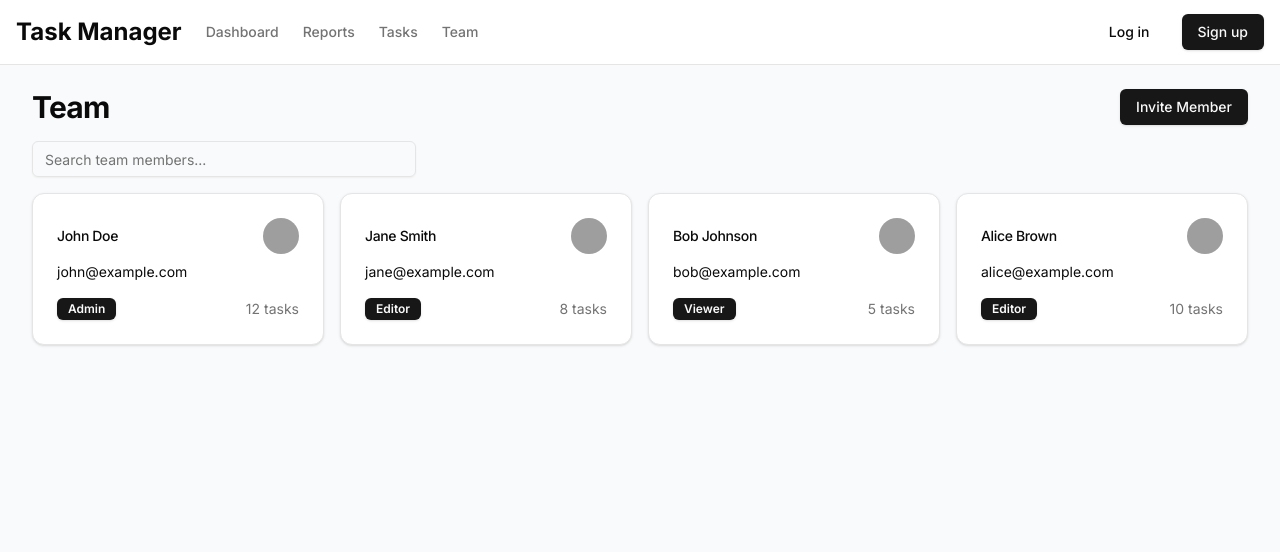
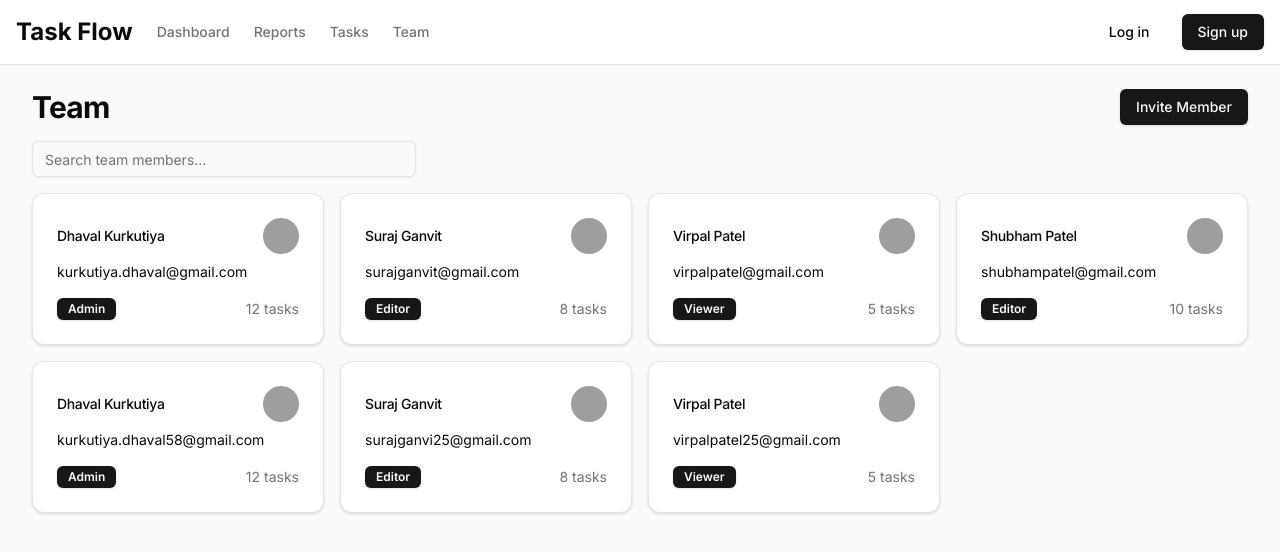
Before and after one commit to Dhavalkurkutiya/task-flow, a Next.js app: page /team in a window 1280 px wide. Shown: the top 552 px of the page. Built offline with nearby package versions, Linux system fonts and the light colour scheme; no server answers; grey boxes are pictures that could not be loaded.

Commit message:
fix/bugs

```diff
--- /dev/null
+++ b/app/admin/page.tsx
@@ -0,0 +1,9 @@
+import React from 'react'
+
+const page = () => {
+  return (
+    <div>page</div>
+  )
+}
+
+export default page
--- a/app/api/users/route.ts
+++ b/app/api/users/route.ts
@@ -8,7 +8,7 @@ export async function POST(request: Request) {
 
     // Basic validation
     if (!name || !email || !password) {
-      return NextResponse.json({ error: 'Missing required fields' }, { status: 400 })
+      return NextResponse.json({ message: 'Missing required fields' }, { status: 400 })
     }
 
     // Check if user already exists
@@ -17,7 +17,7 @@ export async function POST(request: Request) {
     })
 
     if (existingUser) {
-      return NextResponse.json({ error: 'User already exists' }, { status: 409 })
+      return NextResponse.json({ message: 'User with this email already exists' }, { status: 409 })
     }
 
     // Hash the password
@@ -33,11 +33,11 @@ export async function POST(request: Request) {
     })
 
     // Remove password from the response
+    // eslint-disable-next-line @typescript-eslint/no-unused-vars
     const { password: _, ...userWithoutPassword } = user;
-
     return NextResponse.json(userWithoutPassword, { status: 201 })
   } catch (error) {
     console.error('Error creating user:', error)
-    return NextResponse.json({ error: 'Internal server error' }, { status: 500 })
+    return NextResponse.json({ message: 'An error occurred while creating the user.' }, { status: 500 })
   }
 }
--- a/app/page.tsx
+++ b/app/page.tsx
@@ -24,7 +24,7 @@ const features = [
         />
       </svg>
     ),
-    title: "Task Management",
+    title: "Task Flow",
     description:
       "Organize and track your tasks efficiently with our intuitive interface",
   },
--- a/app/reports/page.tsx
+++ b/app/reports/page.tsx
@@ -1,4 +1,4 @@
-import { Card, CardContent, CardDescription, CardHeader, CardTitle } from "@/components/ui/card"
+import { Card, CardContent, CardHeader, CardTitle } from "@/components/ui/card"
 import { Overview } from "@/components/overview"
 import { RecentTasks } from "@/components/recent-tasks"
 
--- a/app/tasks/page.tsx
+++ b/app/tasks/page.tsx
@@ -18,8 +18,8 @@ const tasks = [
     status: "In Progress",
     priority: "High",
     assignee: {
-      name: "John Doe",
-      email: "john@example.com",
+      name: "Dhaval Kurkutiya",
+      email: "kurkutiya.dhaval@gmail.com",
     },
   },
   {
@@ -28,8 +28,8 @@ const tasks = [
     status: "To Do",
     priority: "Medium",
     assignee: {
-      name: "Jane Smith",
-      email: "jane@example.com",
+      name: "Suraj Ganvit",
+      email: "surajganvit@gmail.com",
     },
   },
   {
@@ -38,8 +38,8 @@ const tasks = [
     status: "In Review",
     priority: "Low",
     assignee: {
-      name: "Bob Johnson",
-      email: "bob@example.com",
+      name: "Virpal Patel",
+      email: "virpalpatel@gmail.com",
     },
   },
   {
@@ -48,8 +48,8 @@ const tasks = [
     status: "Done",
     priority: "Medium",
     assignee: {
-      name: "Alice Brown",
-      email: "alice@example.com",
+      name: "Shubham Patel",
+      email: "shubhampatel@gmail.com",
     },
   },
 ]
--- a/app/team/page.tsx
+++ b/app/team/page.tsx
@@ -14,28 +14,46 @@ import { Input } from "@/components/ui/input"
 
 const teamMembers = [
   {
-    name: "John Doe",
-    email: "john@example.com",
+    name: "Dhaval Kurkutiya",
+    email: "kurkutiya.dhaval@gmail.com",
     role: "Admin",
     tasks: 12,
   },
   {
-    name: "Jane Smith",
-    email: "jane@example.com",
+    name: "Suraj Ganvit",
+    email: "surajganvit@gmail.com",
     role: "Editor",
     tasks: 8,
   },
   {
-    name: "Bob Johnson",
-    email: "bob@example.com",
+    name: "Virpal Patel",
+    email: "virpalpatel@gmail.com",
     role: "Viewer",
     tasks: 5,
   },
   {
-    name: "Alice Brown",
-    email: "alice@example.com",
+    name: "Shubham Patel",
+    email: "shubhampatel@gmail.com",
     role: "Editor",
     tasks: 10,
+  },
+  {
+    name: "Dhaval Kurkutiya",
+    email: "kurkutiya.dhaval58@gmail.com",
+    role: "Admin",
+    tasks: 12,
+  },
+  {
+    name: "Suraj Ganvit",
+    email: "surajganvi25@gmail.com",
+    role: "Editor",
+    tasks: 8,
+  },
+  {
+    name: "Virpal Patel",
+    email: "virpalpatel25@gmail.com",
+    role: "Viewer",
+    tasks: 5,
   },
 ]
 
--- a/components/create-task-dialog.tsx
+++ b/components/create-task-dialog.tsx
@@ -33,7 +33,7 @@ export function CreateTaskDialog() {
         <DialogHeader>
           <DialogTitle>Create New Task</DialogTitle>
           <DialogDescription>
-            Fill in the details for the new task. Click save when you're done.
+            Fill in the details for the new task. Click save when youre done.
           </DialogDescription>
         </DialogHeader>
         <div className="grid gap-4 py-4">
--- a/components/header.tsx
+++ b/components/header.tsx
@@ -18,7 +18,7 @@ export default function Header() {
           <div className="flex items-center gap-6">
             <div className="flex-shrink-0">
               <h1 className="text-2xl font-bold">
-                <Link href="/">Task Manager</Link>
+                <Link href="/">Task Flow</Link>
               </h1>
             </div>
             <nav className="hidden sm:flex sm:gap-6">
--- a/components/recent-tasks.tsx
+++ b/components/recent-tasks.tsx
@@ -5,8 +5,8 @@ const tasks = [
     id: "TASK-8782",
     title: "You have a new task",
     assignee: {
-      name: "John Doe",
-      email: "john@example.com",
+      name: "Dhaval Kurkutiya",
+      email: "kurkutiya.dhaval@gmail.com",
     },
     status: "In Progress",
   },
@@ -14,8 +14,8 @@ const tasks = [
     id: "TASK-7878",
     title: "Complete project proposal",
     assignee: {
-      name: "Jane Smith",
-      email: "jane@example.com",
+      name: "Suraj Ganvit",
+      email: "surajganvit@gmail.com",
     },
     status: "To Do",
   },
@@ -23,8 +23,8 @@ const tasks = [
     id: "TASK-7512",
     title: "Review code changes",
     assignee: {
-      name: "Bob Johnson",
-      email: "bob@example.com",
+      name: "Virpal Patel",
+      email: "virpalpatel@gmail.com",
     },
     status: "In Review",
   },
@@ -32,8 +32,8 @@ const tasks = [
     id: "TASK-9090",
     title: "Update documentation",
     assignee: {
-      name: "Alice Brown",
-      email: "alice@example.com",
+      name: "Shubham Patel",
+      email: "shubhampatel@gmail.com",
     },
     status: "Done",
   },
```
Also changed, not shown: scripts/seed.ts (deleted, +0 -64 lines).
